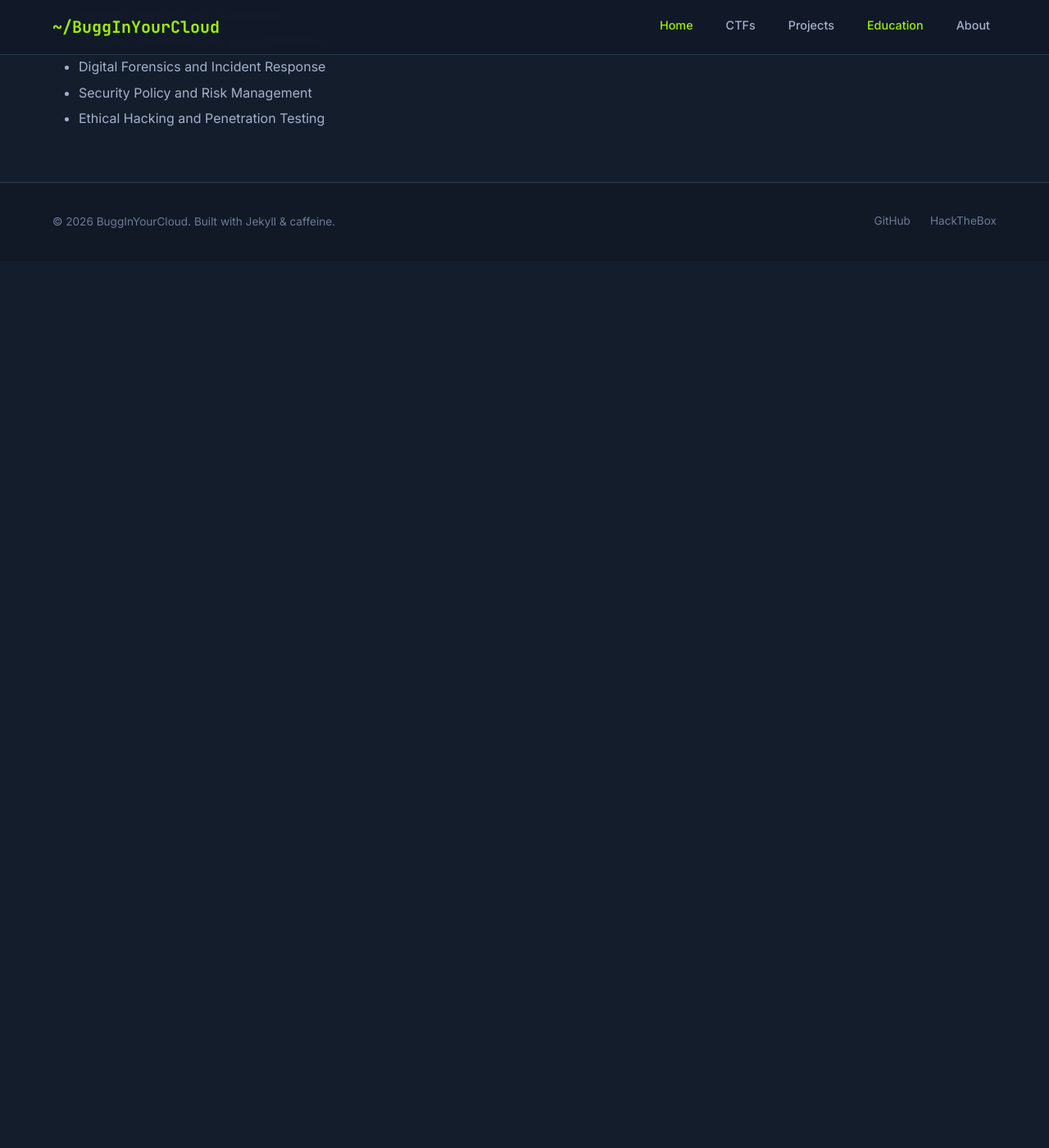
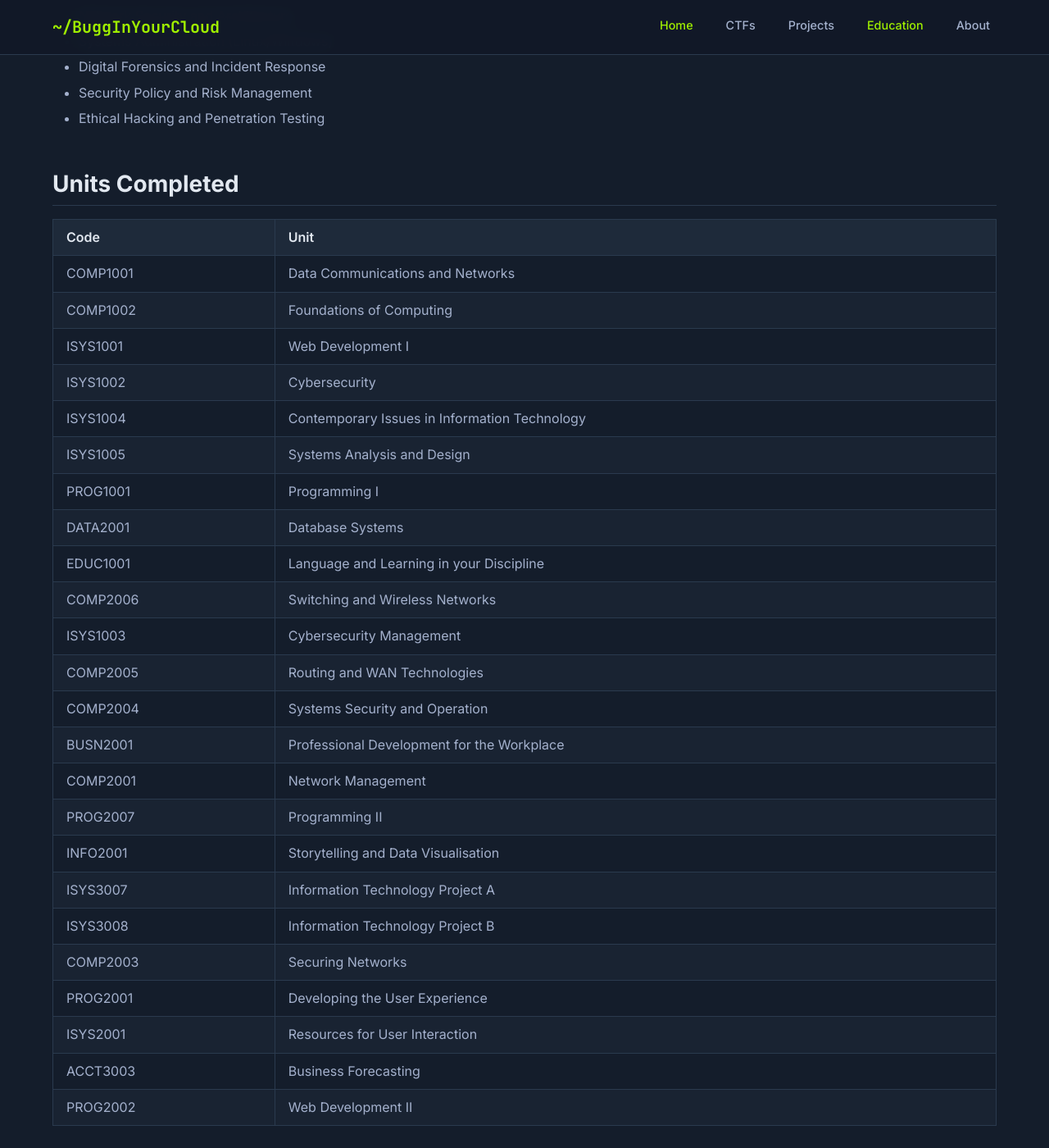
Before and after one commit to BuggInYourCloud/BuggInYourCloud.github.io, a Jekyll site: the page built from _certs/bs-it-cybersecurity.md, in a window 1280 px wide and 1400 px high, scrolled down 1258 px. Shown: the whole window at 82% size. Built offline with Jekyll 4.4.1, drawn with Linux system fonts in a browser that asks for light colours; before the commit the page ends 1576 px from its top, so only the background shows below that.

Commit message:
add all 24 units to B.IT page

```diff
--- a/_certs/bs-it-cybersecurity.md
+++ b/_certs/bs-it-cybersecurity.md
@@ -18,3 +18,32 @@ Bachelor of Information Technology majoring in Networks and Cybersecurity. Cover
 - Digital Forensics and Incident Response
 - Security Policy and Risk Management
 - Ethical Hacking and Penetration Testing
+
+## Units Completed
+
+| Code | Unit |
+|------|------|
+| COMP1001 | Data Communications and Networks |
+| COMP1002 | Foundations of Computing |
+| ISYS1001 | Web Development I |
+| ISYS1002 | Cybersecurity |
+| ISYS1004 | Contemporary Issues in Information Technology |
+| ISYS1005 | Systems Analysis and Design |
+| PROG1001 | Programming I |
+| DATA2001 | Database Systems |
+| EDUC1001 | Language and Learning in your Discipline |
+| COMP2006 | Switching and Wireless Networks |
+| ISYS1003 | Cybersecurity Management |
+| COMP2005 | Routing and WAN Technologies |
+| COMP2004 | Systems Security and Operation |
+| BUSN2001 | Professional Development for the Workplace |
+| COMP2001 | Network Management |
+| PROG2007 | Programming II |
+| INFO2001 | Storytelling and Data Visualisation |
+| ISYS3007 | Information Technology Project A |
+| ISYS3008 | Information Technology Project B |
+| COMP2003 | Securing Networks |
+| PROG2001 | Developing the User Experience |
+| ISYS2001 | Resources for User Interaction |
+| ACCT3003 | Business Forecasting |
+| PROG2002 | Web Development II |
```
